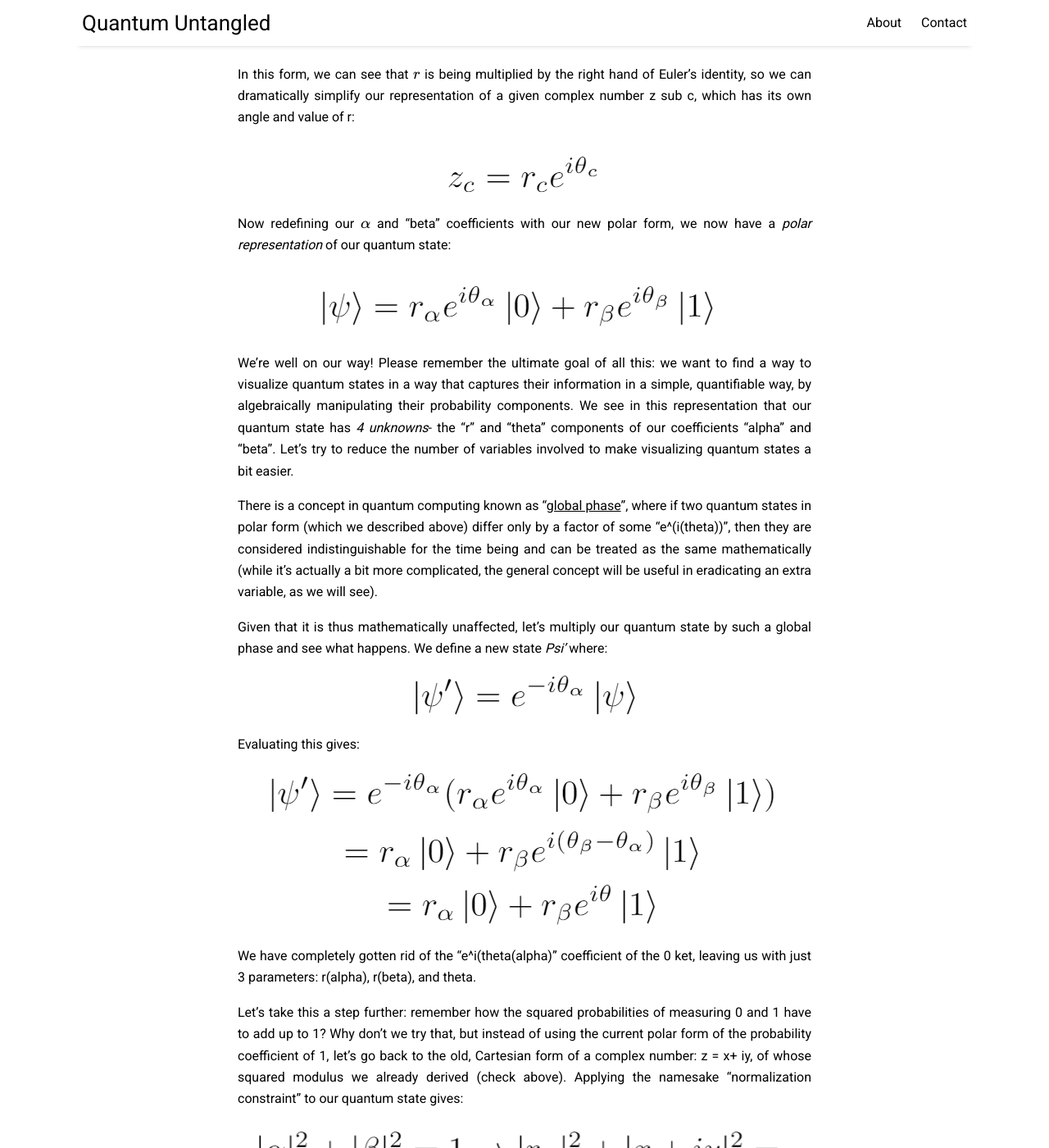
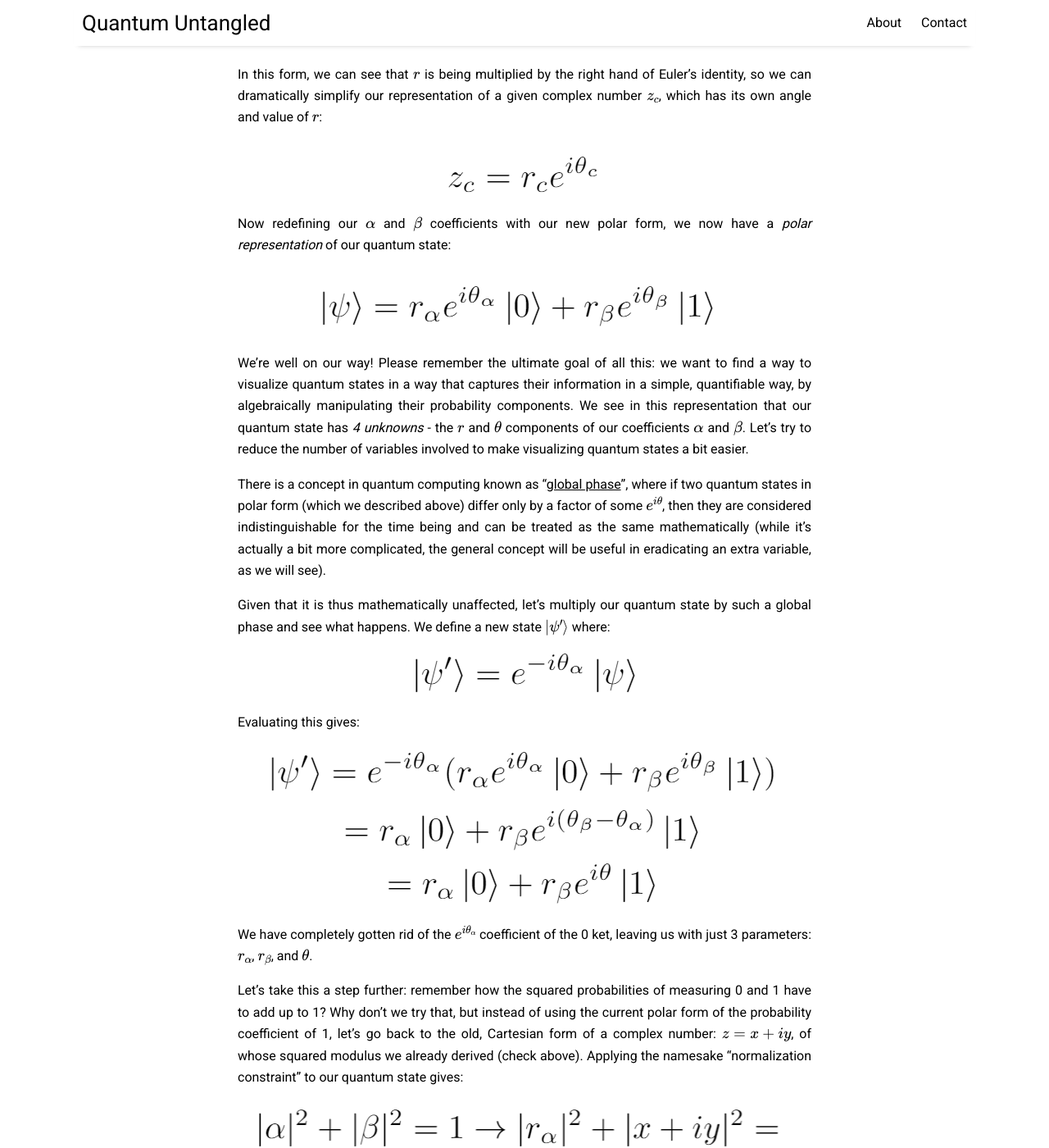
Before and after one commit to AgrimArsh/QuantumUntangled, a Jekyll site: the page built from _posts/2021-02-07-Quantum-States-And-The-Bloch-Sphere-9f3c0c445ea3.md, in a window 1280 px wide and 1400 px high, scrolled down 6111 px. Shown: the whole window at 82% size. Built offline with Jekyll 4.4.1, drawn with Linux system fonts in a browser that asks for light colours; nearby versions of some CDN libraries; formulas are drawn with MathJax 3; some of the changed text lies outside the part shown.

Commit message:
2021-04-29 00:23:48 UTC add latex equations to last pushed post

```diff
--- a/_posts/2021-02-07-Quantum-States-And-The-Bloch-Sphere-9f3c0c445ea3.md
+++ b/_posts/2021-02-07-Quantum-States-And-The-Bloch-Sphere-9f3c0c445ea3.md
@@ -75,21 +75,21 @@ Mathematicians and researchers devised a way to predict with a certain degree of
     <figcaption>Quantum state shown as a linear combination of 0 and 1 vector</figcaption>
 </figure>
 
-Thus, with the 0 and 1 state-vectors and their corresponding probability amplitudes, we can represent any two-level quantum state. One might recall that the sum total of the probabilities of any situation must add up to 1. If these probabilities are complex numbers, we may run into trouble (given their quirky arithmetic properties with “i” being involved). However, physicist Max Born devised a namesake rule to alleviate this concern, where he chooses to _square_ and then sum them to find 1, as such:
+Thus, with the 0 and 1 state-vectors and their corresponding probability amplitudes, we can represent any two-level quantum state. One might recall that the sum total of the probabilities of any situation must add up to 1. If these probabilities are complex numbers, we may run into trouble (given their quirky arithmetic properties with $$i$$ being involved). However, physicist Max Born devised a namesake rule to alleviate this concern, where he chooses to _square_ and then sum them to find 1, as such:
 
 <figure>
     <img src="{{ site.github.url }}/assets/images/1__PoW0cxO3qp2IfrEYP6Q0mA.png">
     <figcaption>Amplitudes squared add up to 1</figcaption>
 </figure>
 
-This is known as the **normalization constraint,** since all two-level systems must obey this quality to function as a qubit. A quick note: this notation applied to complex numbers is known as the “squared modulus”, shown here for a complex number “z”:
+This is known as the **normalization constraint,** since all two-level systems must obey this quality to function as a qubit. A quick note: this notation applied to complex numbers is known as the “squared modulus”, shown here for a complex number $$z$$:
 
 <figure>
     <img src="{{ site.github.url }}/assets/images/1__NTdsWqMc9HjgT85y2x6O__Q.png">
     <figcaption>Modulus properties for complex numbers</figcaption>
 </figure>
 
-The resulting equation was successfully of its complex components, leaving us with nice, positive numbers, thus proving the efficacy of the Born rule. Interestingly, setting the above squared modulus of z equal to 1 actually provides us with a unit circle of radius 1 in the Cartesian plane! Finally, we’re starting to see the need for some type of circular/spherical representation- now let’s go into exactly how to extend our understanding of quantum states to 3 dimensions!
+The resulting equation was successfully of its complex components, leaving us with nice, positive numbers, thus proving the efficacy of the Born rule. Interestingly, setting the above squared modulus of $$z$$ equal to 1 actually provides us with a unit circle of radius 1 in the Cartesian plane! Finally, we’re starting to see the need for some type of circular/spherical representation- now let’s go into exactly how to extend our understanding of quantum states to 3 dimensions!
 
 Let’s dive a bit deeper into these complex numbers, which are the coefficients of our basis state-vectors 0 and 1, used to represent the “amplitudes” (a term that reflects their positive and negative natures given that they’re complex) of the probability of measuring them. We recall Euler’s identity:
 
@@ -105,25 +105,25 @@ We’ll use this formula to derive a new representation of our “quantum state
     <figcaption></figcaption>
 </figure>
 
-In this form, we can see that $$r$$ is being multiplied by the right hand of Euler’s identity, so we can dramatically simplify our representation of a given complex number z sub c, which has its own angle and value of r:
+In this form, we can see that $$r$$ is being multiplied by the right hand of Euler’s identity, so we can dramatically simplify our representation of a given complex number $$z_c$$, which has its own angle and value of $$r$$:
 
 <figure>
     <img src="{{ site.github.url }}/assets/images/1__2mXEhAoP00tIA7l__2XF__mg.png">
     <figcaption></figcaption>
 </figure>
 
-Now redefining our $$ \alpha $$ and “beta” coefficients with our new polar form, we now have a _polar representation_ of our quantum state:
+Now redefining our $$ \alpha $$ and $$\beta$$ coefficients with our new polar form, we now have a _polar representation_ of our quantum state:
 
 <figure>
     <img src="{{ site.github.url }}/assets/images/1__eKmyya14PX8OADqTu8DbMg.png">
     <figcaption></figcaption>
 </figure>
 
-We’re well on our way! Please remember the ultimate goal of all this: we want to find a way to visualize quantum states in a way that captures their information in a simple, quantifiable way, by algebraically manipulating their probability components. We see in this representation that our quantum state has _4 unknowns_\- the “r” and “theta” components of our coefficients “alpha” and “beta”. Let’s try to reduce the number of variables involved to make visualizing quantum states a bit easier.
+We’re well on our way! Please remember the ultimate goal of all this: we want to find a way to visualize quantum states in a way that captures their information in a simple, quantifiable way, by algebraically manipulating their probability components. We see in this representation that our quantum state has _4 unknowns_ \- the $$r$$ and $$\theta$$ components of our coefficients $$\alpha$$ and $$\beta$$. Let’s try to reduce the number of variables involved to make visualizing quantum states a bit easier.
 
-There is a concept in quantum computing known as “[global phase](https://en.wikipedia.org/wiki/Phase_factor)”, where if two quantum states in polar form (which we described above) differ only by a factor of some “e^(i(theta))”, then they are considered indistinguishable for the time being and can be treated as the same mathematically (while it’s actually a bit more complicated, the general concept will be useful in eradicating an extra variable, as we will see).
+There is a concept in quantum computing known as “[global phase](https://en.wikipedia.org/wiki/Phase_factor)”, where if two quantum states in polar form (which we described above) differ only by a factor of some $$ e^{i\theta}$$, then they are considered indistinguishable for the time being and can be treated as the same mathematically (while it’s actually a bit more complicated, the general concept will be useful in eradicating an extra variable, as we will see).
 
-Given that it is thus mathematically unaffected, let’s multiply our quantum state by such a global phase and see what happens. We define a new state _Psi’_ where:
+Given that it is thus mathematically unaffected, let’s multiply our quantum state by such a global phase and see what happens. We define a new state $$\ket{\psi'}$$ where:
 
 <figure>
     <img src="{{ site.github.url }}/assets/images/1__b98XlGunmJG8NYjQJgtkVg.png">
@@ -137,9 +137,9 @@ Evaluating this gives:
     <figcaption></figcaption>
 </figure>
 
-We have completely gotten rid of the “e^i(theta(alpha)” coefficient of the 0 ket, leaving us with just 3 parameters: r(alpha), r(beta), and theta.
+We have completely gotten rid of the $$e^{i\theta_\alpha}$$ coefficient of the 0 ket, leaving us with just 3 parameters: $$r_\alpha$$, $$r_\beta$$, and $$\theta$$.
 
-Let’s take this a step further: remember how the squared probabilities of measuring 0 and 1 have to add up to 1? Why don’t we try that, but instead of using the current polar form of the probability coefficient of 1, let’s go back to the old, Cartesian form of a complex number: z = x+ iy, of whose squared modulus we already derived (check above). Applying the namesake “normalization constraint” to our quantum state gives:
+Let’s take this a step further: remember how the squared probabilities of measuring 0 and 1 have to add up to 1? Why don’t we try that, but instead of using the current polar form of the probability coefficient of 1, let’s go back to the old, Cartesian form of a complex number: $$ z = x+ iy $$, of whose squared modulus we already derived (check above). Applying the namesake “normalization constraint” to our quantum state gives:
 
 <figure>
     <img src="{{ site.github.url }}/assets/images/1__dLxWlRiEUDjR1LV2Hb2Qbg.png">
@@ -150,14 +150,14 @@ This last equation is just a 3d sphere in real space!
 
 If you’ve made it this far, congrats! We have beautifully simplified our original conception of a quantum state into a nice, 3d representation. Our last steps are to come up with a general formula that now only requires 2 inputs instead of the current 3 to be able to plot two-level quantum states.
 
-We first recall the [spherical coordinate system](https://tutorial.math.lamar.edu/classes/calciii/SphericalCoords.aspx), which defines points based on their angle relative to the x, y, and z axes along with their distance from the origin.
+We first recall the [spherical coordinate system](https://tutorial.math.lamar.edu/classes/calciii/SphericalCoords.aspx), which defines points based on their angle relative to the $$x$$, $$y$$, and $$z$$ axes along with their distance from the origin.
 
 <figure>
     <img src="{{ site.github.url }}/assets/images/1__y5mMUA3kC0XC3__8k3j5VUw.png">
     <figcaption></figcaption>
 </figure>
 
-Knowing that r = 1 (radius of a unit sphere is 1), we will represent the form of a quantum state we just derived in spherical coordinates to finally get a representation of the quantum state just in terms of its angles relative to the axis of the Bloch sphere.
+Knowing that $$r = 1$$ (radius of a unit sphere is 1), we will represent the form of a quantum state we just derived in spherical coordinates to finally get a representation of the quantum state just in terms of its angles relative to the axis of the Bloch sphere.
 
 With spherical coordinates defined as such:
 
@@ -166,14 +166,14 @@ With spherical coordinates defined as such:
     <figcaption></figcaption>
 </figure>
 
-Setting z = r(alpha), meaning rcos(theta) = cos(theta), and replacing x and y in our quantum state _Psi’,_ we get;
+Setting $$r = 1$$ which means $$r\cos(\theta) = \cos(\theta)$$, and replacing $$x$$, $$y$$ and $$z$$ in our quantum state $$\ket{\psi'}$$ we get:
 
 <figure>
     <img src="{{ site.github.url }}/assets/images/1__F4I4caRLjY3WdRo0PnHp2Q.png">
     <figcaption></figcaption>
 </figure>
 
-Aha! Do you recognize Euler’s identity at the coefficient of the ket 1, multiplied by sin(theta)? Replacing like so, we get:
+Aha! Do you recognize Euler’s identity at the coefficient of $$\ket{1}$$, multiplied by $$\sin\theta$$? Replacing like so, we get:
 
 <figure>
     <img src="{{ site.github.url }}/assets/images/1__cTRkNx2cdxNPnl3IVKkwug.png">
@@ -182,7 +182,7 @@ Aha! Do you recognize Euler’s identity at the coefficient of the ket 1, multip
 
 Perfect. This isn’t the full sphere, however. We need to use half angles and restrict the ranges of both of the angles such that we can now represent any state we want on the sphere.
 
-Given the angles _theta_ and _phi_ restricted as such:
+Given the angles $$\theta$$ and $$\phi$$ restricted as such:
 
 <figure>
     <img src="{{ site.github.url }}/assets/images/1__k__xmpdT92HVJ__k4OhKE6__g.png">
@@ -196,7 +196,7 @@ We finally get the general form of a quantum state lying in the Bloch sphere, us
     <figcaption></figcaption>
 </figure>
 
-Also note that we can linearly combine the 0 and 1 kets like before using the laws of vector addition to show a quantum state vectorially:
+Also note that we can linearly combine $$\ket{0}$$ and $$\ket{1}$$ like before using the laws of vector addition to show a quantum state vectorially:
 
 <figure>
     <img src="{{ site.github.url }}/assets/images/1__B7A8BjPQgh__dj5sItqbepQ.png">
@@ -209,42 +209,42 @@ Let’s recap what we just did. We established the notion of quantum states as s
 
 Let’s try to plot a quantum state on the Bloch sphere.
 
-Supposed you were asked to plot the quantum state “ket 1”. As a reminder, the “1 state” is defined as follows, using bra-ket notation:
+Supposed you were asked to plot the quantum state $$\ket{1}$$. As a reminder, the “1 state” is defined as follows, using bra-ket notation:
 
 <figure>
     <img src="{{ site.github.url }}/assets/images/1__omAYE__UE7H2fud5kpgceEw.png">
     <figcaption></figcaption>
 </figure>
 
-We want to find the angles _theta_ and _phi_ which satisfy the general form of the Bloch sphere. That is,
+We want to find the angles $$\theta$$ and $$\phi$$ which satisfy the general form of the Bloch sphere. That is,
 
 <figure>
     <img src="{{ site.github.url }}/assets/images/1__5b__3fp7A7Kfv9sU27lCy6A.png">
     <figcaption></figcaption>
 </figure>
 
-Do you recall a way to find these two angles with our given information? Exactly! We need to set up a [system of equations](https://www.khanacademy.org/math/algebra/x2f8bb11595b61c86:systems-of-equations) which correlate the top and bottom values of the general Bloch vector, with the corresponding values in the vector form of our given quantum state- in this case, the “1 state”, as such:
+Do you recall a way to find these two angles with our given information? Exactly! We need to set up a [system of equations](https://www.khanacademy.org/math/algebra/x2f8bb11595b61c86:systems-of-equations) which correlate the top and bottom values of the general Bloch vector, with the corresponding values in the vector form of our given quantum state- in this case, $$\ket{1}$$, as such:
 
 <figure>
     <img src="{{ site.github.url }}/assets/images/1__LKh5PIvjhYItNZ9__pHsLog.png">
     <figcaption></figcaption>
 </figure>
 
-We begin by solving the first equation for _theta_:
+We begin by solving the first equation for $$\theta$$:
 
 <figure>
     <img src="{{ site.github.url }}/assets/images/1__lAA5C5xY1CRFulZ__8FqXDg.png">
     <figcaption></figcaption>
 </figure>
 
-Then substituting this value of theta into the second equation, yielding _phi_:
+Then substituting this value of theta into the second equation, yielding $$\phi$$:
 
 <figure>
     <img src="{{ site.github.url }}/assets/images/1__1pime05aq8XodiyU9Fq6bA.png">
     <figcaption></figcaption>
 </figure>
 
-Having found our values of _theta_ and _phi_, we plug them back into the general Bloch vector form to obtain the corresponding vector in the sphere:
+Having found our values of $$/theta$$ and $$/phi$$, we plug them back into the general Bloch vector form to obtain the corresponding vector in the sphere:
 
 <figure>
     <img src="{{ site.github.url }}/assets/images/1__I9RnaM9NALt1CRhdYr3iHA.png">
@@ -258,7 +258,7 @@ Plotting this on the Bloch sphere looks as follows:
     <figcaption></figcaption>
 </figure>
 
-Can you see why this makes sense? As mentioned before, the Bloch sphere is a visual representation of quantum states, based off their property of measurement, showing their degree of superposition between 0 and 1. If we consider the positive z-axis as the 0 state and negative z-axis as the 1 state, then it would make sense that absolutely no portion of the vector should lie anywhere outside of the negative z axis, since there’s a 100% probability of measuring a “1” in this state and nothing else! Now try plotting some states on your own: how about the “0” ket? How about making both the coefficients “alpha “ and “beta” set to 1/sqrt(2)? Try it out!
+Can you see why this makes sense? As mentioned before, the Bloch sphere is a visual representation of quantum states, based off their property of measurement, showing their degree of superposition between 0 and 1. If we consider the positive $$z$$-axis as the 0 state and negative $$z$$-axis as the 1 state, then it would make sense that absolutely no portion of the vector should lie anywhere outside of the negative $$z$$ axis, since there’s a 100% probability of measuring a “1” in this state and nothing else! Now try plotting some states on your own: how about the “0” ket? How about making both the coefficients $$\alpha$$ and $$\beta$$ set to $$1/\sqrt{2}$$? Try it out!
 
 ### Where Do I Go From Here? Next Steps…
 
```
